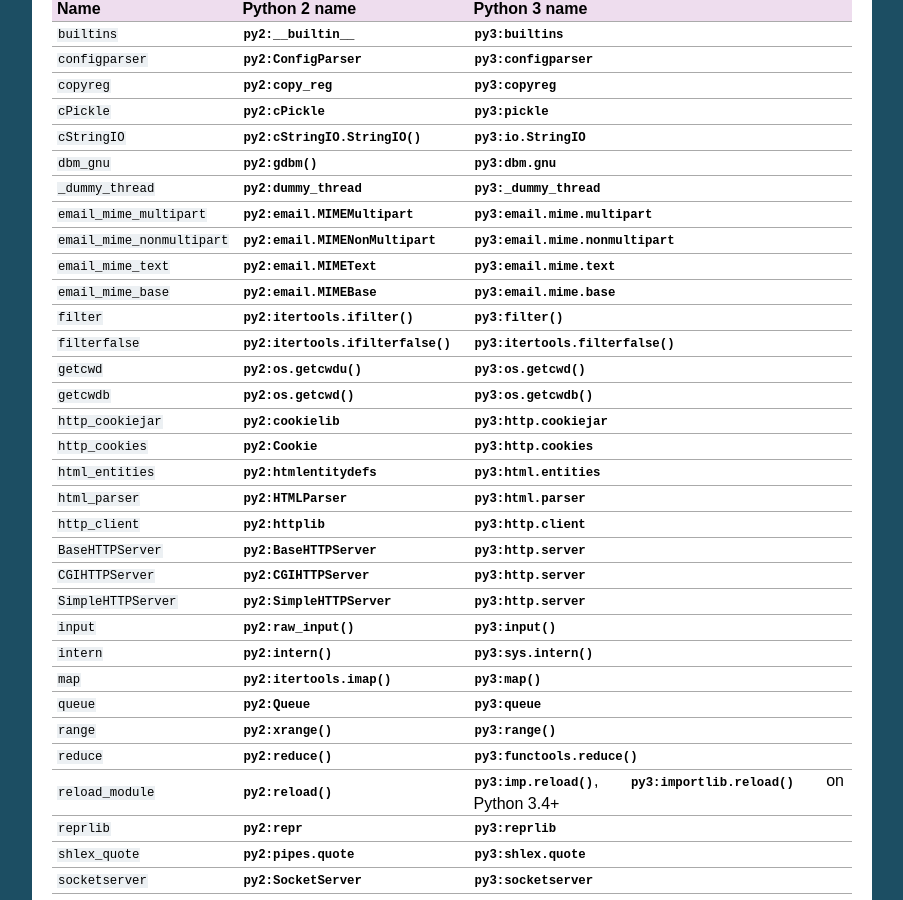
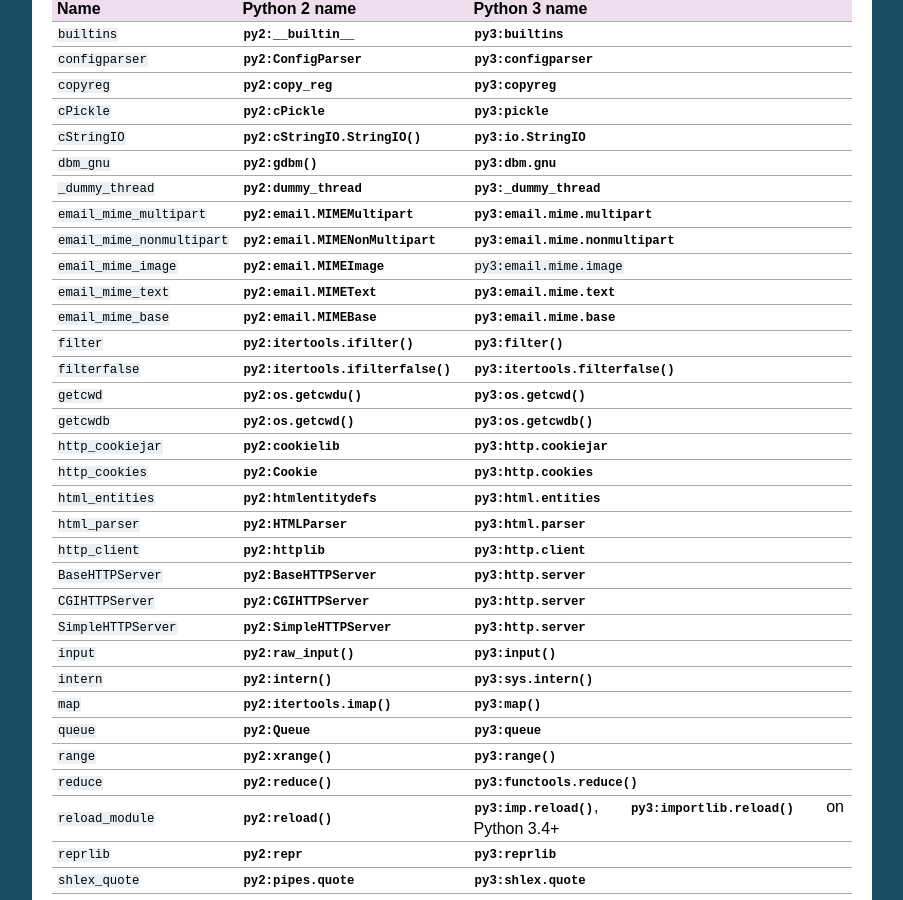
Before and after one commit to benjaminp/six, a Sphinx documentation site: the page built from documentation/index.rst, in a window 1280 px wide and 900 px high, scrolled down 7500 px. Shown: the whole window, without its empty margins (198-1101 px from the left). Built offline with Sphinx 7.4.7, drawn with Linux system fonts in a browser that asks for light colours; cross-references to code outside the pages are shown as plain code.

Commit message:
Document email_mime_image

```diff
--- a/documentation/index.rst
+++ b/documentation/index.rst
@@ -569,6 +569,8 @@ Supported renames:
 +------------------------------+-------------------------------------+-------------------------------------+
 | ``email_mime_nonmultipart``  | :mod:`py2:email.MIMENonMultipart`   | :mod:`py3:email.mime.nonmultipart`  |
 +------------------------------+-------------------------------------+-------------------------------------+
+| ``email_mime_image``         | :mod:`py2:email.MIMEImage`          | :mode:`py3:email.mime.image`        |
++------------------------------+-------------------------------------+-------------------------------------+
 | ``email_mime_text``          | :mod:`py2:email.MIMEText`           | :mod:`py3:email.mime.text`          |
 +------------------------------+-------------------------------------+-------------------------------------+
 | ``email_mime_base``          | :mod:`py2:email.MIMEBase`           | :mod:`py3:email.mime.base`          |
```
